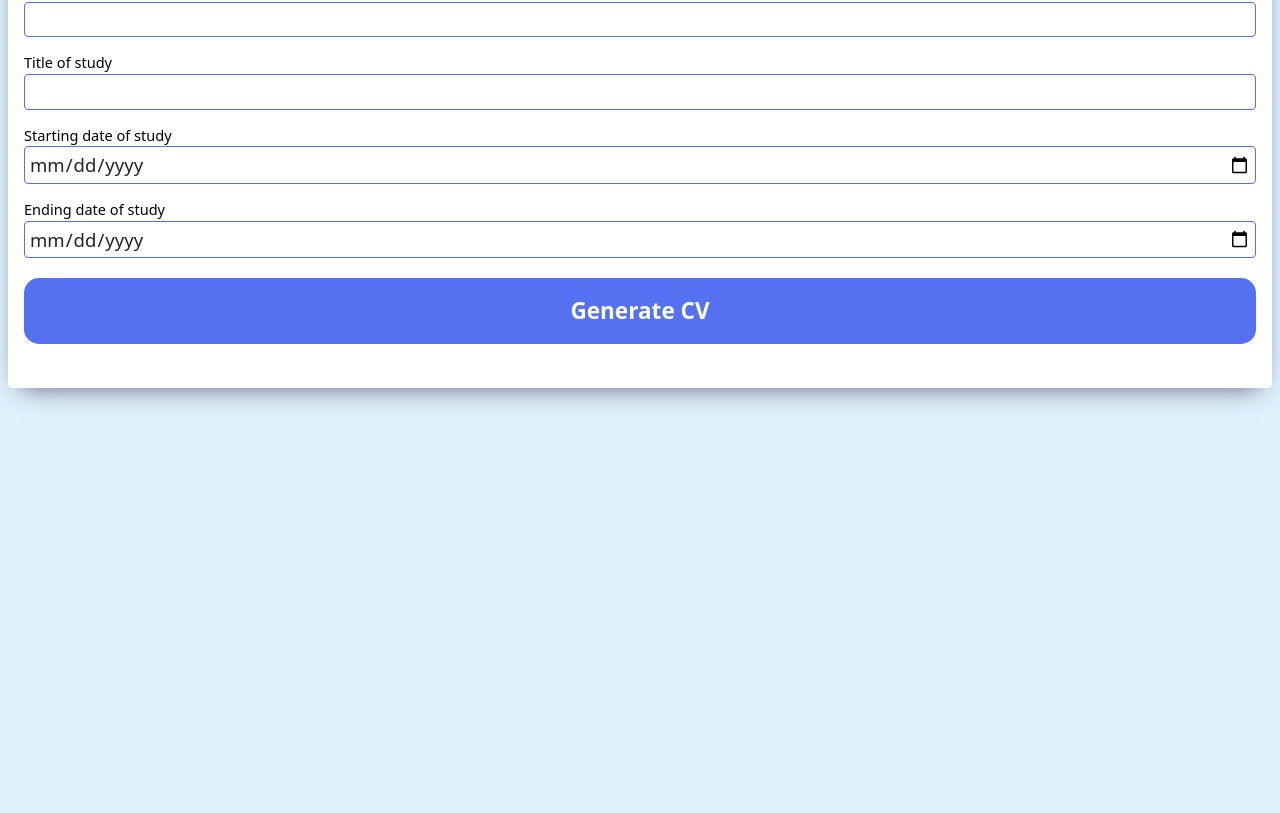
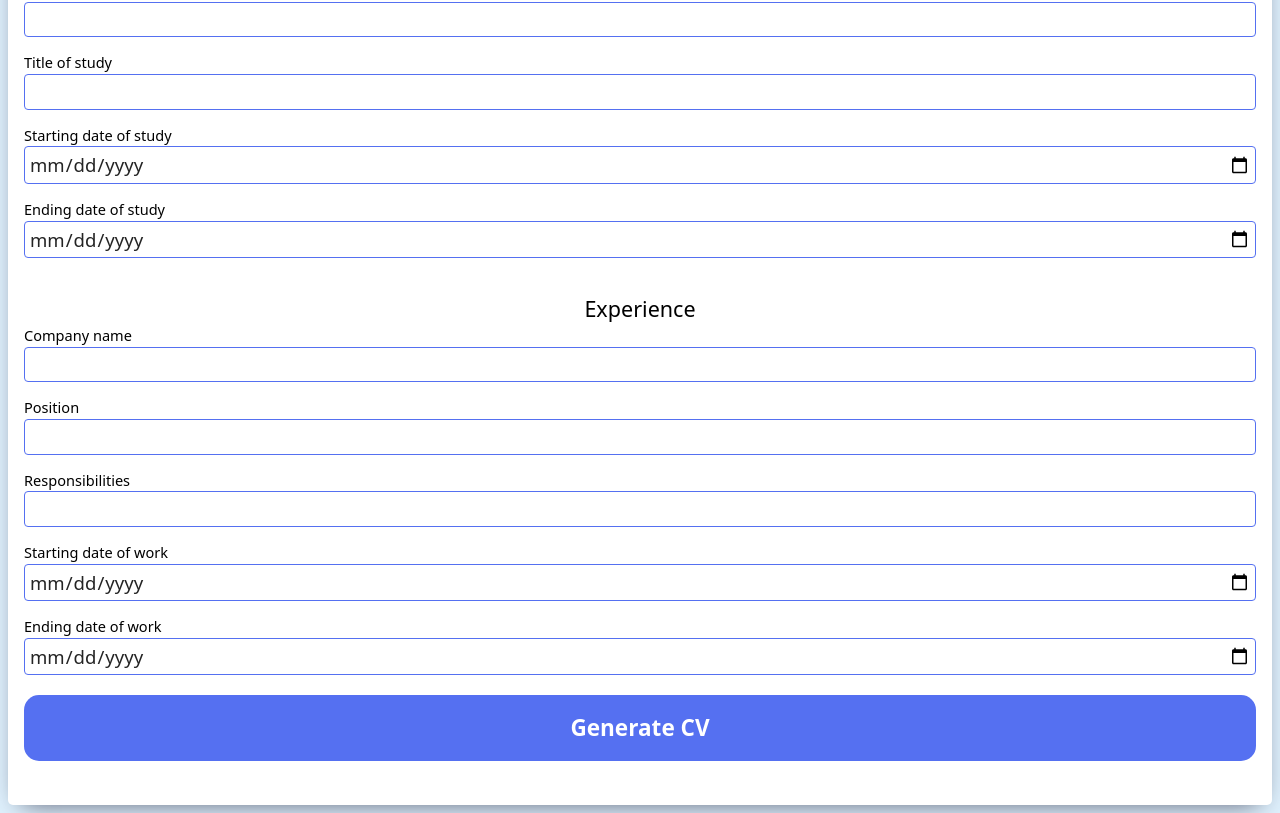
Before and after one commit to dawidtt/cv-app-odin, a React (Vite) app in the folder cv-app/: page / in a window 1280 px wide. Shown: the part 353-1166 px from the top of the page. Before the commit the page ends 800 px from the top, so only its background shows below. Built offline with nearby package versions, Linux system fonts and the light colour scheme.

Commit message:
Create experience section

```diff
--- a/cv-app/src/Form.jsx
+++ b/cv-app/src/Form.jsx
@@ -10,7 +10,7 @@ function Form() {
         <TextInput id="email" label="Email" type="email" />
         <TextInput id="tel" label="Phone number" type="tel" />
       </section>
-      <section className="general-info">
+      <section className="education">
         <h2>Education</h2>
         <TextInput id="school-name" label="School name" type="text" />
         <TextInput id="title-of-study" label="Title of study" type="text" />
@@ -26,6 +26,23 @@ function Form() {
           type="date"
         />
       </section>
+      <section className="education">
+        <h2>Experience</h2>
+        <TextInput id="company-name" label="Company name" type="text" />
+        <TextInput id="position" label="Position" type="text" />
+
+        <TextInput id="responsibilities" label="Responsibilities" type="text" />
+        <TextInput
+          id="date-of-work-start"
+          label="Starting date of work"
+          type="date"
+        />
+        <TextInput
+          id="date-of-work-end"
+          label="Ending date of work"
+          type="date"
+        />
+      </section>
       <button className="generate-cv">Generate CV</button>
     </form>
   );
--- a/cv-app/src/styles/Form.css
+++ b/cv-app/src/styles/Form.css
@@ -8,7 +8,7 @@ form {
   box-shadow: 0px 10px 26px -13px rgba(66, 68, 90, 1);
 }
 
-.general-info h2 {
+h2 {
   text-align: center;
   font-size: calc(19px + 0.2vw);
 }
@@ -25,6 +25,7 @@ button {
   font-size: calc(20px + 00.2vw);
   margin: 20px 0;
   border-radius: 15px;
+  will-change: transform;
   cursor: pointer;
   transition: transform 0.1s ease-in;
 }
```
